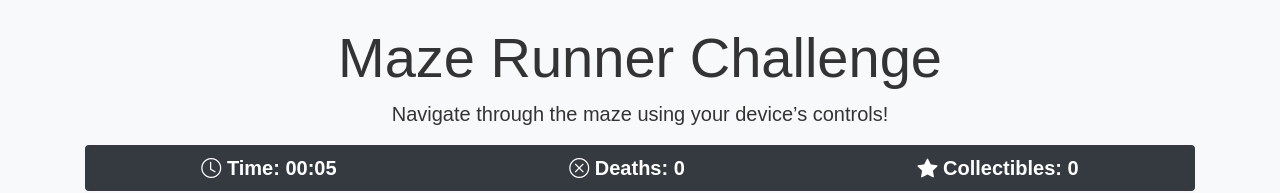
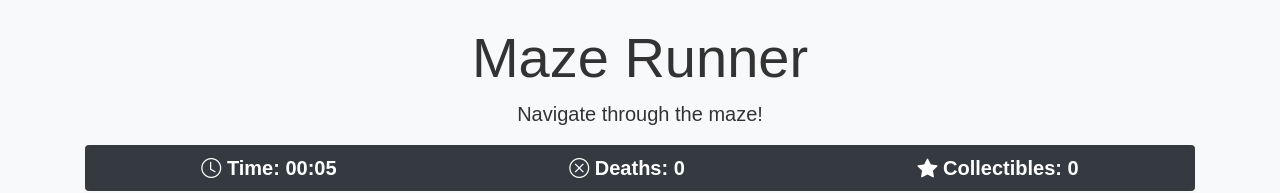
Before and after one commit to citromprimal/PWA_Game, a plain HTML site: page index.html in a window 1280 px wide. Shown: the top 193 px of the page. Drawn offline with nearby package versions, Linux system fonts and the light colour scheme.

Commit message:
favicon, title

```diff
--- a/index.html
+++ b/index.html
@@ -3,15 +3,16 @@
 <head>
     <meta charset="UTF-8">
     <meta name="viewport" content="width=device-width, initial-scale=1.0">
-    <title>Maze Runner Challenge</title>
+    <title>Maze Runner</title>
+    <link rel="icon" href="images/player.png" type="image/png">
     <link rel ="stylesheet" href="https://stackpath.bootstrapcdn.com/bootstrap/4.5.2/css/bootstrap.min.css">
     <link rel="stylesheet" href="https://cdn.jsdelivr.net/npm/bootstrap-icons/font/bootstrap-icons.css">
     <link rel="stylesheet" href="style.css">
 </head>
 <body class="bg-light d-flex flex-column align-items-center py-4">
 <div class="container text-center">
-    <h1 class="display-4 mb-2">Maze Runner Challenge</h1>
-    <p class="lead">Navigate through the maze using your device’s controls!</p>
+    <h1 class="display-4 mb-2">Maze Runner</h1>
+    <p class="lead">Navigate through the maze!</p>
 
     <div id="info-bar" class="d-flex justify-content-around bg-dark text-white py-2 rounded mb-3">
         <div><i class="bi bi-clock"></i> Time: <span id="timer">00:00</span></div>
```
